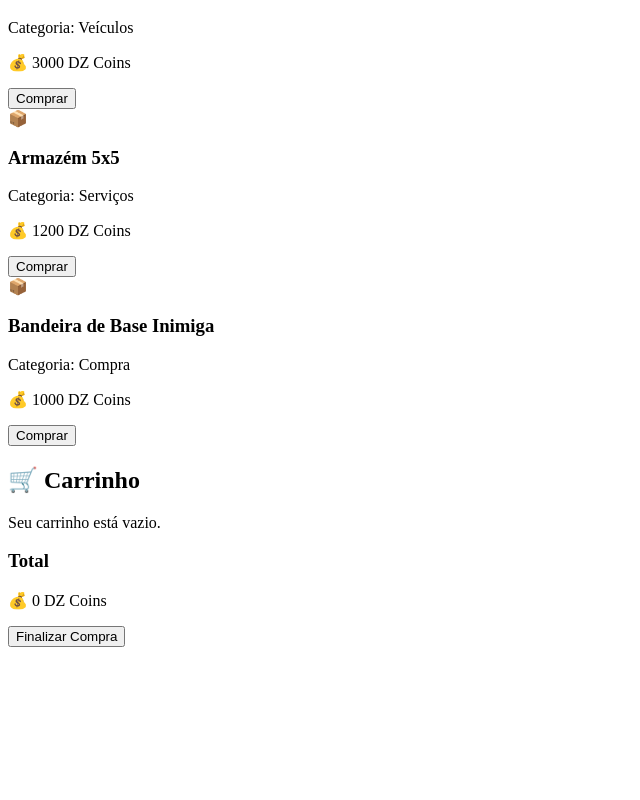
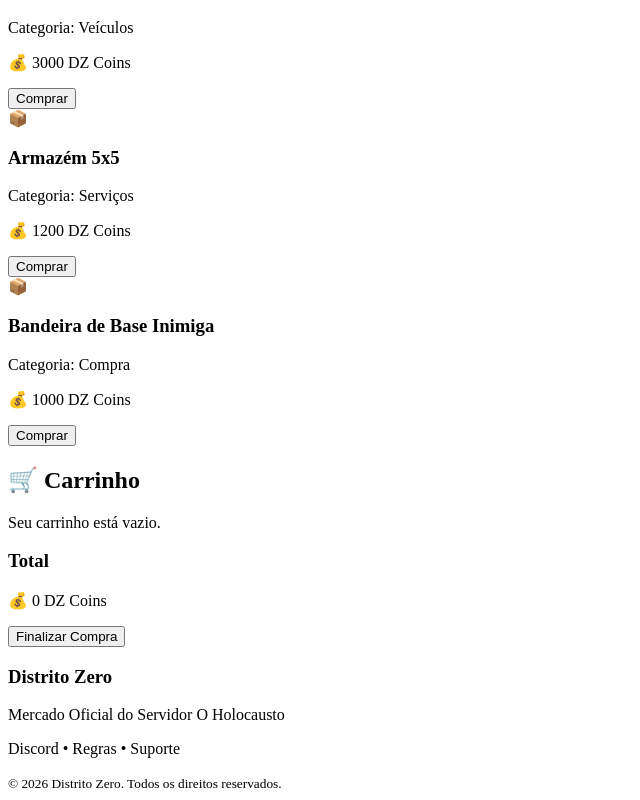
Before and after one commit to testejogo535598-tech/Distrito-Zero, a React (Vite) app: page / in a window 1280 px wide. Shown: the part 1439-2239 px from the top of the page, without its empty margins (0-640 px from the left). Before the commit the page ends 2094 px from the top, so only its background shows below. Built offline with nearby package versions, Linux system fonts and the light colour scheme.

Commit message:
Update App.jsx

```diff
--- a/src/App.jsx
+++ b/src/App.jsx
@@ -1,9 +1,10 @@
 import { useState } from 'react'
 import Banner from './components/Banner'
+import Avisos from './components/Avisos'
 import ServicosPremium from './components/ServicosPremium'
-import Avisos from './components/Avisos'
 import Produtos from './components/Produtos'
 import Carrinho from './components/Carrinho'
+import Rodape from './components/Rodape'
 
 function App() {
   const [carrinho, setCarrinho] = useState([])
@@ -49,15 +50,14 @@ function App() {
   }
 
   return (
+    <>
+      <Banner />
 
-<>
-  <Banner />
+      <Avisos />
 
-  <Avisos />
+      <ServicosPremium />
 
-  <ServicosPremium />
-
-  <div style={{ padding: '20px' }}>
+      <div style={{ padding: '20px' }}>
         <input
           type="text"
           placeholder="🔍 Pesquisar produto..."
@@ -109,6 +109,8 @@ function App() {
         aumentarQuantidade={aumentarQuantidade}
         diminuirQuantidade={diminuirQuantidade}
       />
+
+      <Rodape />
     </>
   )
 }
```
